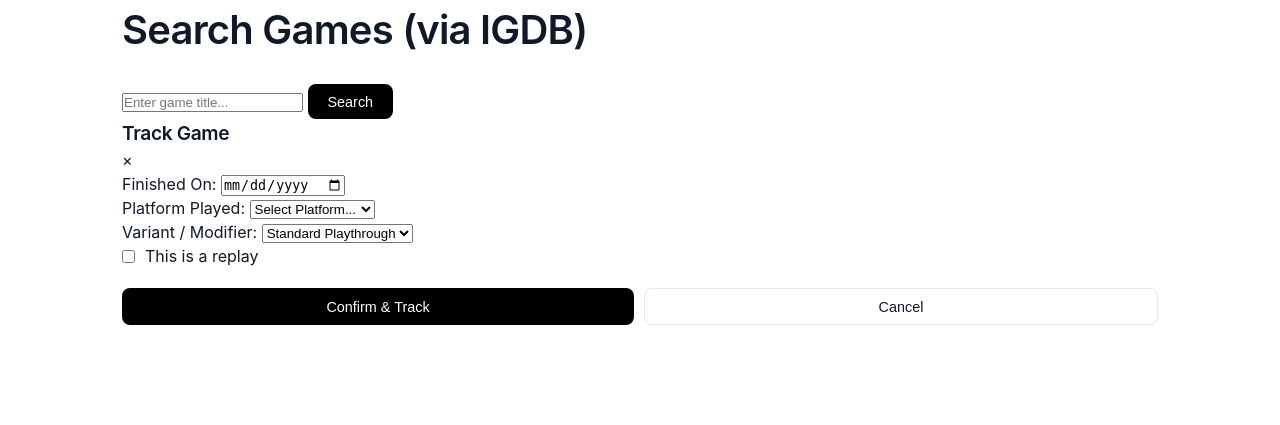
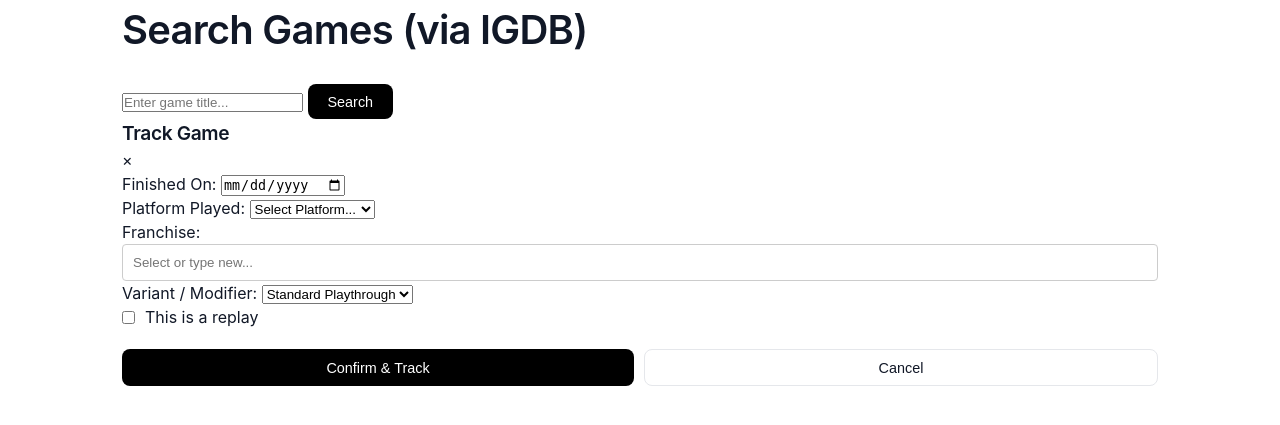
Before and after one commit to agoergen/media-tracker, a Flask app: page /games/search in a window 1280 px wide. Shown: the part 79-504 px from the top of the page. Run offline with Flask 3, Linux system fonts and the light colour scheme; the visitor is signed in with stand-in values (Sample User, id 1); data that the repository does not hold is empty; some web fonts are replaced.

Commit message:
Implement Franchise searchable dropdown (combobox) with auto-population and pre-filling

```diff
--- a/app/routes.py
+++ b/app/routes.py
@@ -399,6 +399,10 @@ from app.services import IGDBService
 def games_list():
     all_games = Game.query.order_by(Game.date_finished.asc()).all()
 
+    # Get distinct franchises for the dropdown
+    distinct_franchises = db.session.query(Game.franchise).distinct().filter(Game.franchise.isnot(None), Game.franchise != '').order_by(Game.franchise).all()
+    franchise_list = [f[0] for f in distinct_franchises]
+
     # Group by year
     grouped = OrderedDict()
     for game in all_games:
@@ -407,7 +411,7 @@ def games_list():
             grouped[year] = []
         grouped[year].append(game)
 
-    return render_template('games.html', grouped_games=grouped, total_count=len(all_games), now=datetime.now())
+    return render_template('games.html', grouped_games=grouped, total_count=len(all_games), now=datetime.now(), distinct_franchises=franchise_list)
 
 @main.route('/games/search', methods=['GET', 'POST'])
 @login_required
@@ -419,6 +423,10 @@ def search_game():
     pre_plat = request.args.get('pre_plat', '')
     pre_rewatch = request.args.get('pre_rewatch', 'false')
     pre_variant = request.args.get('pre_variant', '')
+
+    # Get distinct franchises for the dropdown
+    distinct_franchises = db.session.query(Game.franchise).distinct().filter(Game.franchise.isnot(None), Game.franchise != '').order_by(Game.franchise).all()
+    franchise_list = [f[0] for f in distinct_franchises]
 
     if request.method == 'POST':
         query = request.form.get('query')
@@ -435,7 +443,8 @@ def search_game():
                          pre_plat=pre_plat,
                          pre_rewatch=pre_rewatch,
                          pre_variant=pre_variant,
-                         datetime=datetime)
+                         datetime=datetime,
+                         distinct_franchises=franchise_list)
 
 @main.route('/games/add/<int:igdb_id>', methods=['POST'])
 @login_required
@@ -449,6 +458,7 @@ def add_game(igdb_id):
         platform_played = request.form.get('platform_played')
         is_rewatch = True if request.form.get('is_rewatch') == 'on' else False
         variant = request.form.get('variant')
+        franchise_input = request.form.get('franchise')
 
         try:
             date_finished = datetime.strptime(date_finished_str, '%Y-%m-%d').date() if date_finished_str else datetime.now().date()
@@ -476,7 +486,7 @@ def add_game(igdb_id):
             game.external_id = str(igdb_id)
             game.developer = developers
             game.publisher = publishers
-            game.franchise = ", ".join([f['name'] for f in details.get('franchises', [])])
+            game.franchise = franchise_input or ", ".join([f['name'] for f in details.get('franchises', [])])
             game.summary = details.get('summary')
             game.genres = ", ".join([g['name'] for g in details.get('genres', [])])
             game.user_score = details.get('rating')
@@ -500,7 +510,7 @@ def add_game(igdb_id):
                 external_id=str(igdb_id),
                 developer=developers,
                 publisher=publishers,
-                franchise=", ".join([f['name'] for f in details.get('franchises', [])]),
+                franchise=franchise_input or ", ".join([f['name'] for f in details.get('franchises', [])]),
                 summary=details.get('summary'),
                 genres=", ".join([g['name'] for g in details.get('genres', [])]),
                 user_score=details.get('rating'),
--- a/app/templates/game_search.html
+++ b/app/templates/game_search.html
@@ -68,6 +68,16 @@
                 </div>
 
                 <div class="form-group">
+                    <label for="franchise_input">Franchise:</label>
+                    <input type="text" id="franchise_input" name="franchise" list="franchise-options" placeholder="Select or type new..." style="padding: 10px; border-radius: 4px; border: 1px solid #ccc; width: 100%;">
+                    <datalist id="franchise-options">
+                        {% for franchise in distinct_franchises %}
+                            <option value="{{ franchise }}">
+                        {% endfor %}
+                    </datalist>
+                </div>
+
+                <div class="form-group">
                     <label for="variant">Variant / Modifier:</label>
                     <select id="variant" name="variant">
                         <option value="">Standard Playthrough</option>
@@ -100,6 +110,7 @@
         const dateInput = document.getElementById("date_finished");
         const platformSelect = document.getElementById("platform_played");
         const variantSelect = document.getElementById("variant");
+        const franchiseInput = document.getElementById("franchise_input");
         const rewatchCheckbox = document.querySelector('input[name="is_rewatch"]');
 
         function openTrackModal(igdbId, title) {
@@ -111,6 +122,7 @@
             const prePlat = urlParams.get('pre_plat');
             const preRewatch = urlParams.get('pre_rewatch');
             const preVariant = urlParams.get('pre_variant');
+            const preFranchise = urlParams.get('pre_franchise');
 
             if (preDate) {
                 dateInput.value = preDate;
@@ -120,6 +132,7 @@
 
             if (prePlat) platformSelect.value = prePlat;
             if (preVariant) variantSelect.value = preVariant;
+            if (preFranchise) franchiseInput.value = preFranchise;
             rewatchCheckbox.checked = (preRewatch === 'true');
 
             modal.style.display = "block";
```
Also changed, not shown: app/templates/games.html (+18 -11 lines).
